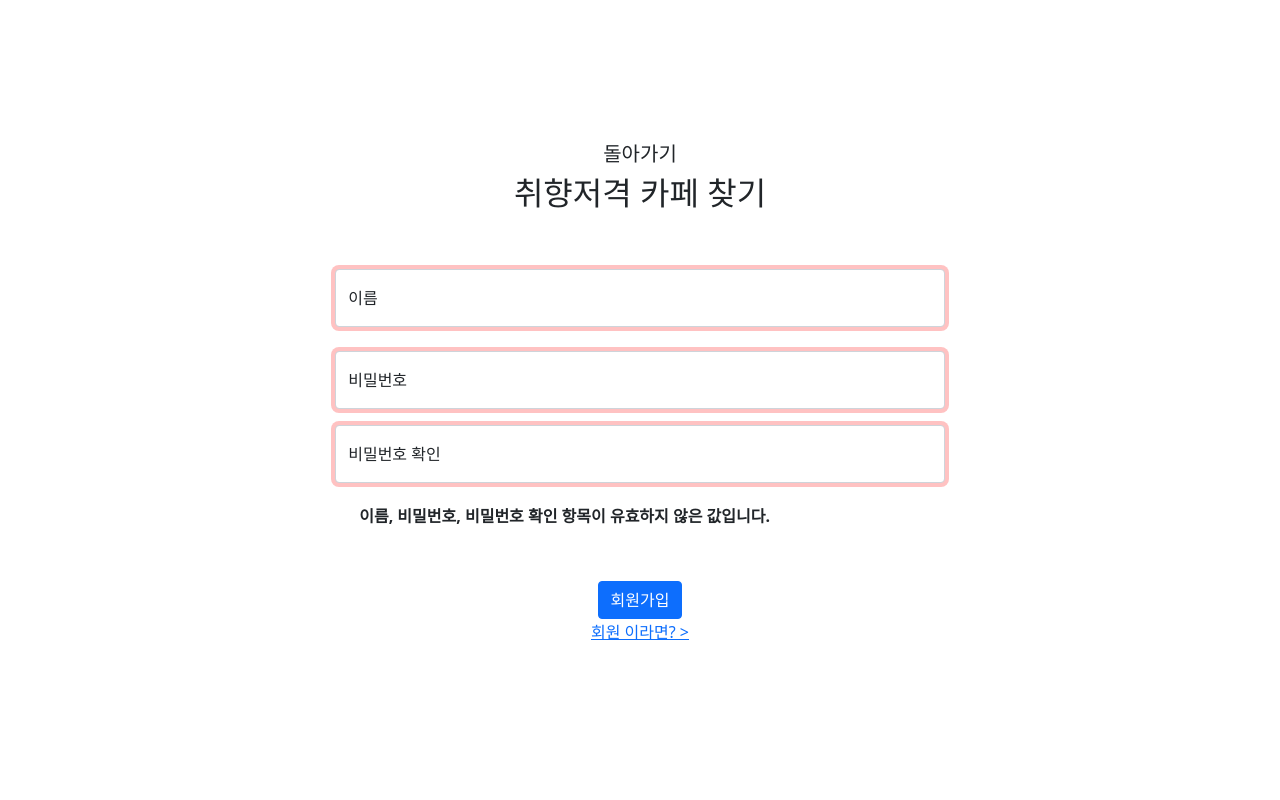
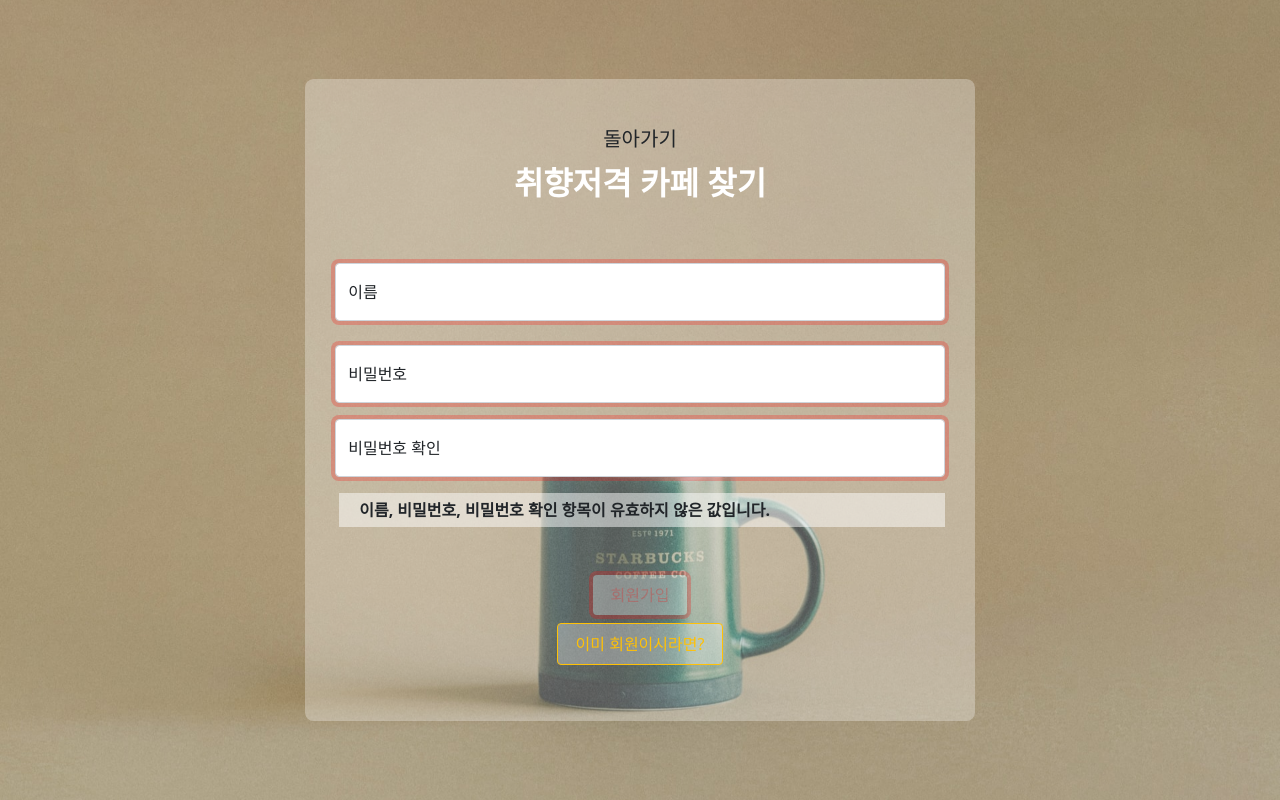
Before and after one commit to unchaptered/coffee-selector, a Flask app: page /join in a window 1280 px wide. Run offline with Flask 2, Linux system fonts and the light colour scheme.

Commit message:
Apply `all changes`

```diff
--- a/templates/pages/index.html
+++ b/templates/pages/index.html
@@ -3,6 +3,8 @@
 {% block content %}
 
     <link href="../static/css/pages/index.css" rel="stylesheet" type="text/css" />
+    <link href="../static/css/components/header.css" rel="stylesheet" type="text/css" />
+    <link href="../static/css/components/full-image.css" rel="stylesheet" type="text/css" />
 
     <main class="wrap">
         <img src="../../static/index.png" class="image" />
@@ -12,9 +14,13 @@
         <header class="header">
             <h1 class="header_title">취향저격 커피찾기</h1>
             <div class="header_btns">
+
                 <button type="button" class="btn btn-outline-warning header_button" onclick="window.location.href = '/join'"><span style="font-weight: 600;">Join</span> 하고 취향저격 커피 찾기!</button>
+
                 <button type="button" class="btn btn-outline-warning header_button" onclick="window.location.href = '/login'"><span style="font-weight: 600;">Login</span>하고 취향저격 커피 찾기!</button>
+
                 <button type="button" class="btn btn-outline-warning header_button" onclick="window.location.href = '/login/guest'"><span style="font-weight: 600;">Guest</span>로 로그인하기</button>
+
             </div>
         </header>
 
--- a/templates/pages/join.html
+++ b/templates/pages/join.html
@@ -3,17 +3,22 @@
 
 {% block content %}
     <link href="../../static/css/pages/join-login.css" rel="stylesheet" type="text/css" />
+    <link href="../static/css/components/full-image.css" rel="stylesheet" type="text/css" />
+    <link href="../static/css/components/header.css" rel="stylesheet" type="text/css" />
+
     <script src="../../static/js/controller/dom.controller.js"></script>
     <script src="../../static/js/validator/form.validaor.js"></script>
     <script src="../../static/js/join.js"></script>
+
+    <img src="../../static/index.png" class="image" />
 
     <div class="container" id="join_container">
 
         <div id="join_inner_container">
             <!-- {#bg-light#} -->
-            <div class="p-5 text-center">
+            <div class="p-5 text-center haeder">
                 <h5 onclick="location.href = location.origin + '/'">돌아가기</h5>
-                <h2 class="mb-2">취향저격 카페 찾기</h2>
+                <h2 class="mb-2 header_title">취향저격 카페 찾기</h2>
             </div>
 
             <div class="form-floating mb-4">
@@ -43,11 +48,14 @@
             </div>
 
             <div class="p-5 text-center">
-                <button id="form_submit" class="btn btn-primary mb-1" role="button"
+
+                <button id="submit" type="button" class="btn btn-outline-warning mb-2 header_button form_button"
                     onclick="postJoin()">회원가입</button>
-                <h6 class="mb-3">
-                    <a href="/login">회원 이라면? ></a>
-                </h6>
+
+                <br>
+                <button class="btn btn-outline-warning mb-2 header_button form_button"
+                    onclick="location.href = location.origin + '/login'">이미 회원이시라면?</button>
+
             </div>
 
         </div>
```
Also changed, not shown: templates/pages/login.html (+13 -4 lines).
